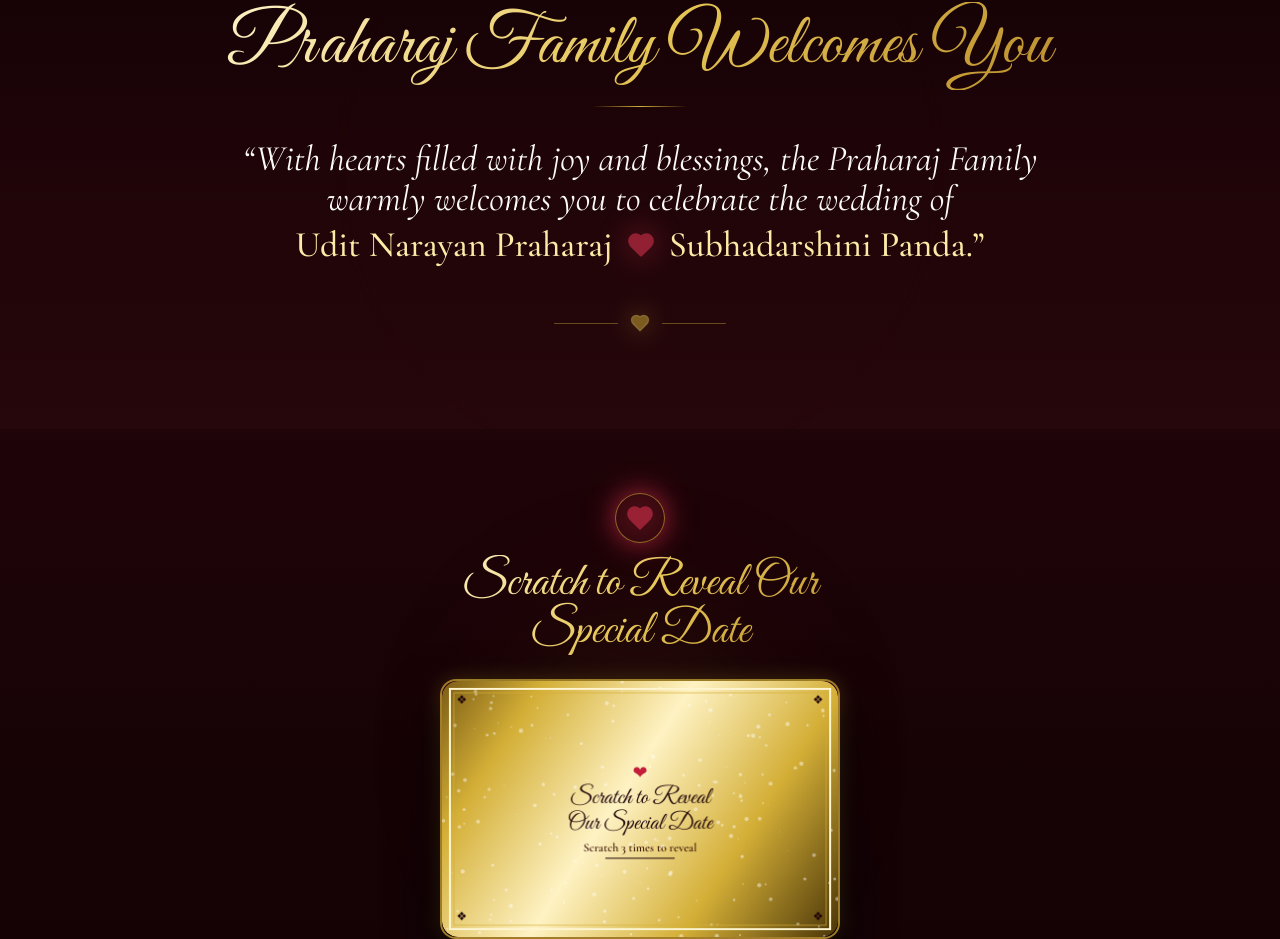
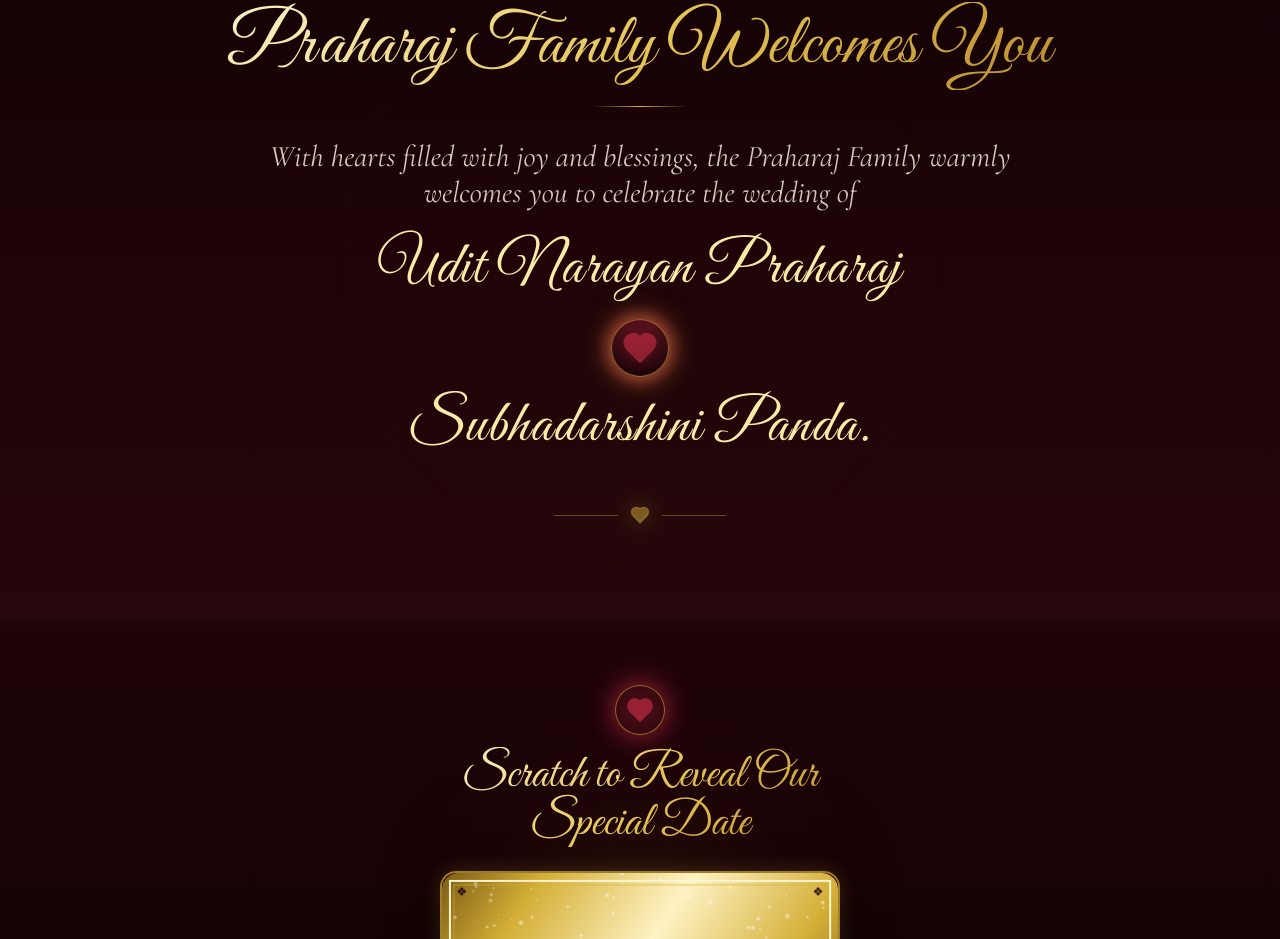
Before and after one commit to ShanksTechpy/invitation, a React (Vite) app: page / in a window 1280 px wide. Shown: the part 1184-2123 px from the top of the page. Built offline with nearby package versions, Linux system fonts and the light colour scheme; a web font is replaced by a local one.

Commit message:
Format Praharaj welcome text vertically with 3D glowing heart icon and remove quotes

```diff
--- a/src/components/PraharajWelcome.tsx
+++ b/src/components/PraharajWelcome.tsx
@@ -25,20 +25,33 @@ export const PraharajWelcome: React.FC = () => {
           <div className="w-24 h-[1px] bg-gradient-to-r from-transparent via-[#D4AF37] to-transparent mx-auto" />
         </motion.div>
 
-        <motion.p
+        <motion.div
           initial={{ opacity: 0, y: 20 }}
           whileInView={{ opacity: 1, y: 0 }}
           viewport={{ once: true, margin: '-100px' }}
           transition={{ duration: 1.2, delay: 0.3, ease: 'easeOut' }}
-          className="font-serif-cormorant text-2xl sm:text-3xl md:text-4xl text-[#FDFBF7] font-light leading-relaxed max-w-4xl mx-auto italic flex flex-wrap items-center justify-center gap-x-2.5 gap-y-1.5"
+          className="font-serif-cormorant text-xl sm:text-2xl md:text-3xl text-[#FDFBF7] font-light leading-relaxed max-w-3xl mx-auto space-y-4 text-center"
         >
-          <span>“With hearts filled with joy and blessings, the Praharaj Family warmly welcomes you to celebrate the wedding of</span>
-          <span className="font-medium text-[#FCEAA6] not-italic">Udit Narayan Praharaj</span>
-          <span className="inline-flex items-center mx-1">
-            <Heart className="w-6 h-6 sm:w-7 sm:h-7 text-[#FF3B5C] fill-[#FF3B5C] animate-pulse drop-shadow-[0_0_15px_rgba(255,59,92,0.9)]" />
-          </span>
-          <span className="font-medium text-[#FCEAA6] not-italic">Subhadarshini Panda.”</span>
-        </motion.p>
+          <p className="italic text-[#E8DFD1]/90">
+            With hearts filled with joy and blessings, the Praharaj Family warmly welcomes you to celebrate the wedding of
+          </p>
+
+          <div className="flex flex-col items-center justify-center gap-3 pt-3">
+            <span className="font-wedding text-3xl sm:text-5xl md:text-6xl text-[#FCEAA6] tracking-wide block font-normal">
+              Udit Narayan Praharaj
+            </span>
+
+            <div className="py-2 flex items-center justify-center">
+              <div className="relative p-2.5 rounded-full border border-[#D4AF37]/60 bg-gradient-to-b from-[#4A0E17] via-[#26070B] to-[#120205] shadow-[0_0_30px_rgba(212,175,55,0.6),0_0_20px_rgba(255,59,92,0.7)] preserve-3d hover:scale-110 transition-transform">
+                <Heart className="w-7 h-7 sm:w-9 sm:h-9 text-[#FF3B5C] fill-[#FF3B5C] animate-pulse filter drop-shadow-[0_0_15px_rgba(255,59,92,0.95)]" />
+              </div>
+            </div>
+
+            <span className="font-wedding text-3xl sm:text-5xl md:text-6xl text-[#FCEAA6] tracking-wide block font-normal">
+              Subhadarshini Panda.
+            </span>
+          </div>
+        </motion.div>
 
         <motion.div
           initial={{ opacity: 0, scale: 0.9 }}
```
